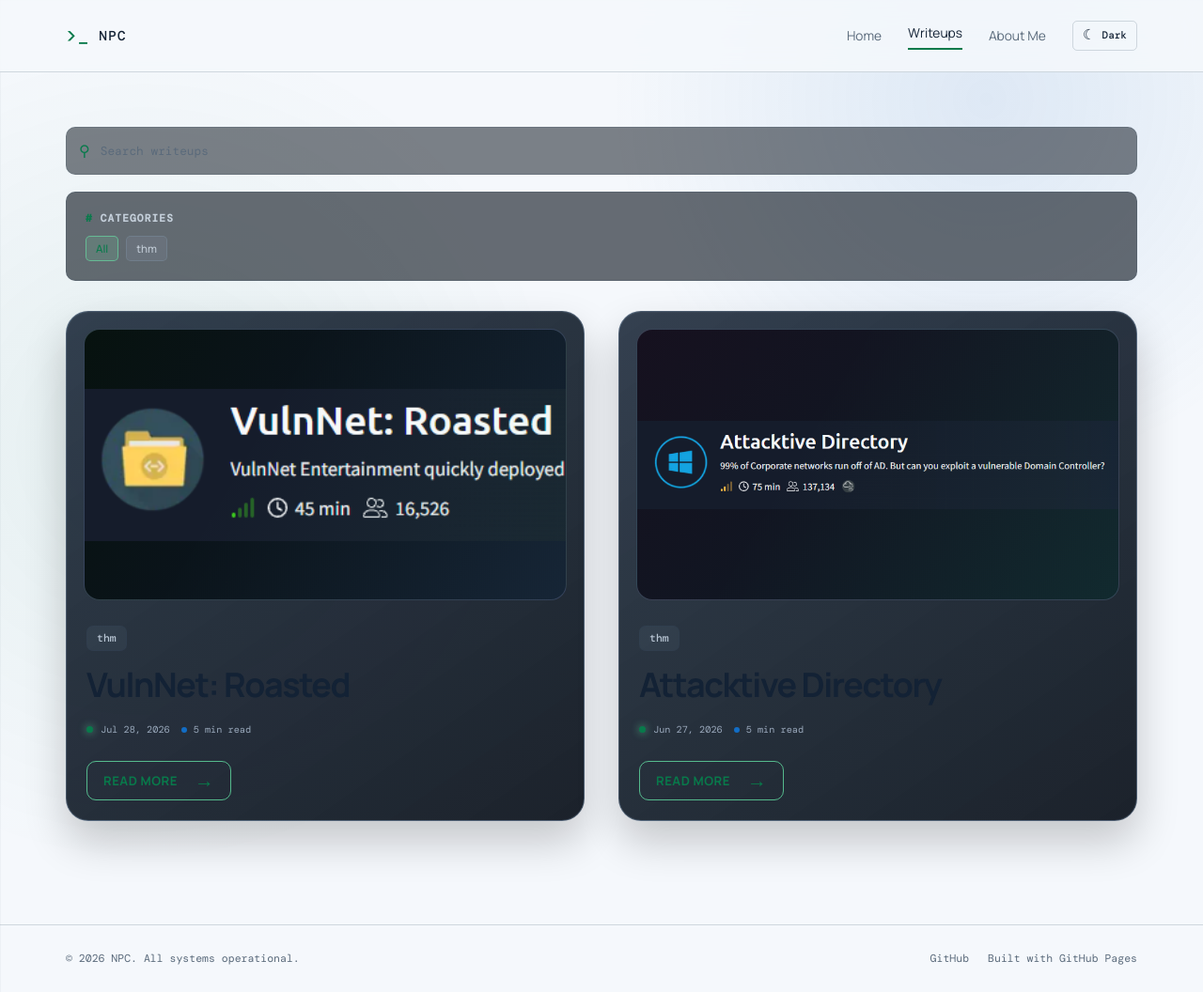
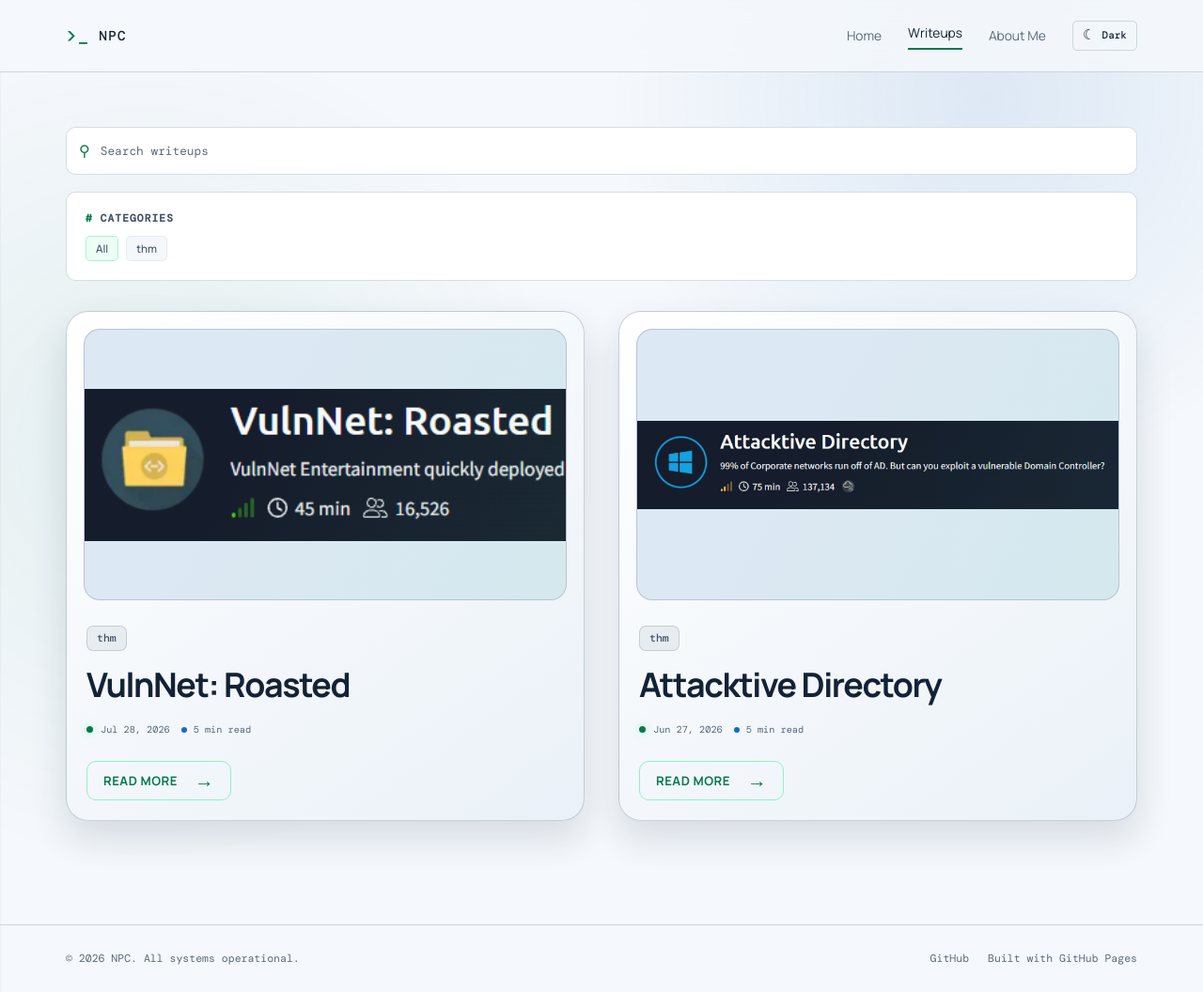
Before and after one commit to useless-npc/useless-npc.github.io, a Jekyll site: the page built from writeups.md, in a window 1280 px wide and 1056 px high. Shown: the whole window at 94% size. Built offline with Jekyll 4.4.1, drawn with Linux system fonts in a browser that asks for light colours.

Commit message:
dark and white mode

```diff
--- a/assets/css/theme.css
+++ b/assets/css/theme.css
@@ -1,4 +1,5 @@
 /* Theme control and light palette */
 .theme-toggle{display:inline-flex;align-items:center;gap:7px;border:1px solid var(--line);border-radius:5px;padding:7px 10px;background:transparent;color:var(--text);font:500 .69rem var(--mono);cursor:pointer;transition:border-color .2s,color .2s,background .2s}.theme-toggle:hover,.theme-toggle:focus-visible{border-color:var(--green);color:var(--green);outline:none}.theme-toggle-icon{font-size:.95rem;line-height:1}.theme-toggle-label{line-height:1}
 html[data-theme=light]{--bg:#f5f8fc;--raised:#fff;--panel:#fff;--line:rgba(43,68,92,.18);--text:#132235;--muted:#5a6a7b;--green:#087a4b;--blue:#126dc5;--purple:#7652bb;color-scheme:light}html[data-theme=light] body:before{background:radial-gradient(circle at 82% 10%,rgba(33,111,190,.11),transparent 25rem),radial-gradient(circle at 12% 45%,rgba(7,122,75,.07),transparent 28rem),linear-gradient(rgba(33,57,81,.035) 1px,transparent 1px),linear-gradient(90deg,rgba(33,57,81,.035) 1px,transparent 1px)}html[data-theme=light] .site-header{background:rgba(245,248,252,.84)}html[data-theme=light] h1,html[data-theme=light] h2,html[data-theme=light] h3{color:var(--text)}html[data-theme=light] .terminal-card,html[data-theme=light] .panel,html[data-theme=light] .writeup-card,html[data-theme=light] .featured-card{background:linear-gradient(145deg,#fff,#edf3f9);box-shadow:0 18px 50px rgba(24,48,72,.1)}html[data-theme=light] .term-output{color:#33495e}html[data-theme=light] .post-content{color:#33495e}html[data-theme=light] .post-content p,html[data-theme=light] .post-content li{color:#405368}html[data-theme=light] .post-content pre{background:#10202c;color:#e3f7ed}html[data-theme=light] .chip-list span{color:#405368}html[data-theme=light] .featured-card:after{color:rgba(17,39,61,.045)}
+html[data-theme=light] .home-card{background:linear-gradient(145deg,#fff,#eaf1f8);border-color:rgba(43,68,92,.24);box-shadow:inset 0 1px rgba(255,255,255,.9),0 18px 38px rgba(24,48,72,.14)}html[data-theme=light] .home-card:hover{border-color:rgba(8,122,75,.55);box-shadow:inset 0 1px rgba(255,255,255,.9),0 22px 42px rgba(24,48,72,.18)}html[data-theme=light] .home-card-art{background:#dce8f3;border-color:rgba(43,68,92,.22)}html[data-theme=light] .home-card h2{color:var(--text)}html[data-theme=light] .card-details{color:#526579}html[data-theme=light] .category-badge{color:#405368;background:rgba(43,68,92,.07)}html[data-theme=light] .writeup-search{background:#fff}html[data-theme=light] .tag-panel{background:#fff}html[data-theme=light] .tag-panel-title,html[data-theme=light] .category-filter{color:#405368}
 @media(max-width:800px){.theme-toggle{margin-top:10px;justify-content:center}}
```
